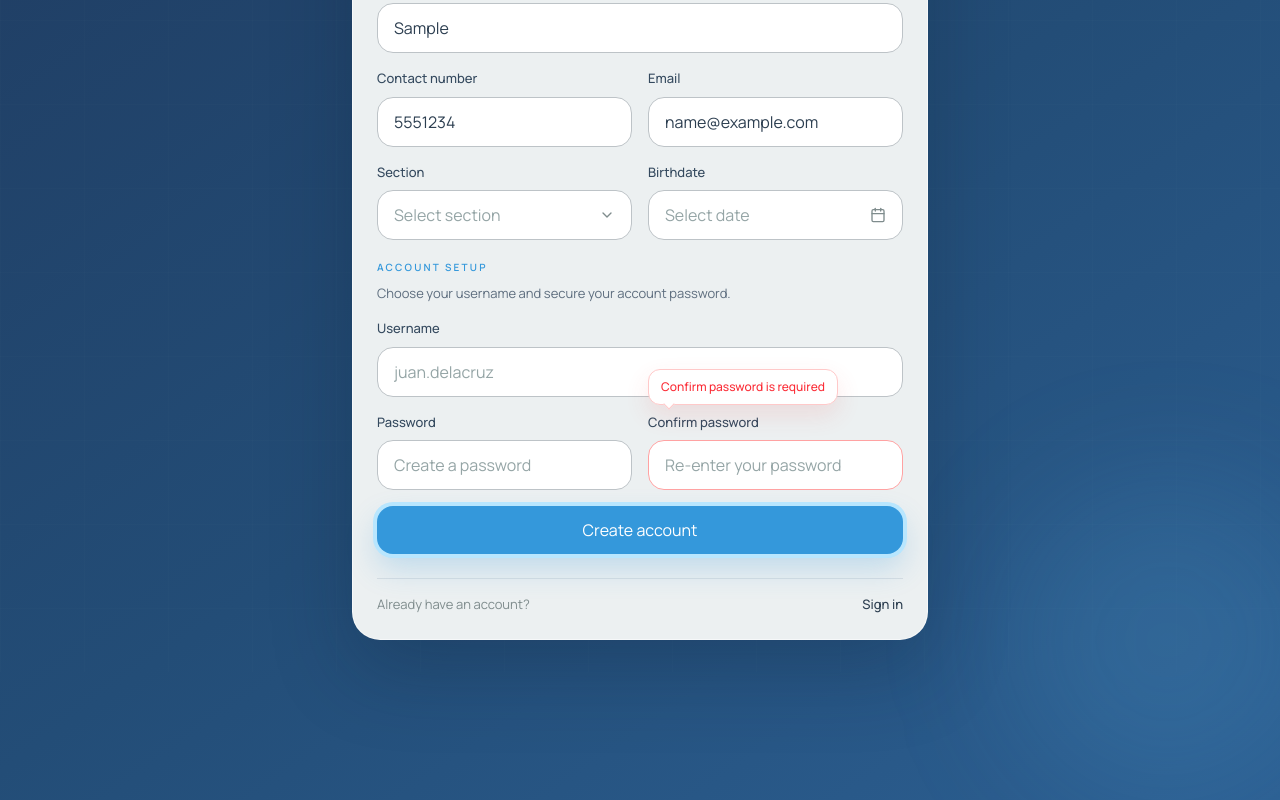
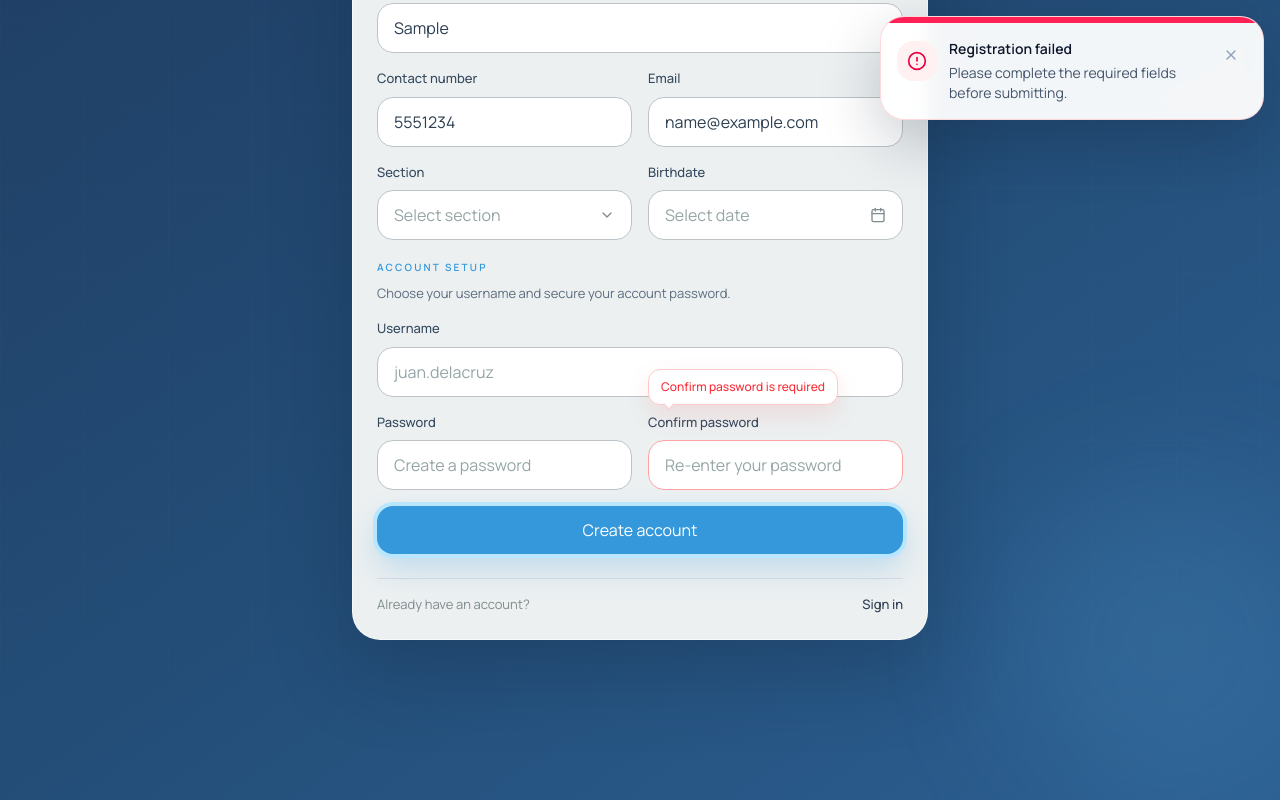
Before and after one commit to atong066/informatics, a React (Vite) app: page /register in a window 1280 px wide. Both pictures are taken after typing "Sample", "Sample", "Sample", "Sample", "5551234", "name@example.com" into the empty fields and a click on the button "Create account". Shown: the part 356-1156 px from the top of the page. Built offline with nearby package versions, Linux system fonts and the light colour scheme.

Commit message:
update reg form notif

```diff
--- /dev/null
+++ b/src/components/NotificationPopup.tsx
@@ -0,0 +1,89 @@
+import { useEffect } from 'react';
+import { FiAlertCircle, FiCheckCircle, FiX } from 'react-icons/fi';
+
+type NotificationPopupProps = {
+  open: boolean;
+  title: string;
+  message: string;
+  variant: 'success' | 'error';
+  onClose: () => void;
+};
+
+function NotificationPopup({
+  open,
+  title,
+  message,
+  variant,
+  onClose,
+}: NotificationPopupProps) {
+  useEffect(() => {
+    if (!open) {
+      return undefined;
+    }
+
+    const timeoutId = window.setTimeout(() => {
+      onClose();
+    }, 4000);
+
+    return () => {
+      window.clearTimeout(timeoutId);
+    };
+  }, [open, onClose]);
+
+  if (!open) {
+    return null;
+  }
+
+  const isSuccess = variant === 'success';
+
+  return (
+    <div className="pointer-events-none fixed right-4 top-4 z-50 w-[min(24rem,calc(100vw-2rem))]">
+      <div
+        className={`pointer-events-auto overflow-hidden rounded-3xl border shadow-[0_22px_60px_rgba(15,23,42,0.22)] backdrop-blur-sm ${
+          isSuccess
+            ? 'border-emerald-200/80 bg-white/95'
+            : 'border-rose-200/80 bg-white/95'
+        }`}
+        role="status"
+        aria-live="polite"
+      >
+        <div
+          className={`h-1.5 w-full ${
+            isSuccess ? 'bg-emerald-500' : 'bg-rose-500'
+          }`}
+        />
+        <div className="flex items-start gap-3 p-4">
+          <div
+            className={`mt-0.5 flex h-10 w-10 shrink-0 items-center justify-center rounded-2xl ${
+              isSuccess
+                ? 'bg-emerald-50 text-emerald-600'
+                : 'bg-rose-50 text-rose-600'
+            }`}
+          >
+            {isSuccess ? (
+              <FiCheckCircle className="h-5 w-5" />
+            ) : (
+              <FiAlertCircle className="h-5 w-5" />
+            )}
+          </div>
+
+          <div className="min-w-0 flex-1">
+            <p className="text-sm font-semibold text-slate-900">{title}</p>
+            <p className="mt-1 text-sm leading-5 text-slate-600">{message}</p>
+          </div>
+
+          <button
+            type="button"
+            onClick={onClose}
+            className="flex h-8 w-8 shrink-0 items-center justify-center rounded-full text-slate-400 transition hover:bg-slate-100 hover:text-slate-700"
+            aria-label="Close notification"
+          >
+            <FiX className="h-4 w-4" />
+          </button>
+        </div>
+      </div>
+    </div>
+  );
+}
+
+export default NotificationPopup;
--- a/src/pages/Register.tsx
+++ b/src/pages/Register.tsx
@@ -1,8 +1,9 @@
 import { useMutation } from '@tanstack/react-query';
-import { type ChangeEvent, type FormEvent, useState } from 'react';
+import { type ChangeEvent, type FormEvent, useCallback, useState } from 'react';
 import { Link } from 'react-router-dom';
 import CustomDatePicker from '../components/CustomDatePicker';
 import CustomSelect from '../components/CustomSelect';
+import NotificationPopup from '../components/NotificationPopup';
 
 const sectionOptions = [
   'DCS-B6',
@@ -32,6 +33,13 @@ type RegistrationError = Error & {
   fieldErrors?: FieldErrors;
 };
 
+type NotificationState = {
+  open: boolean;
+  title: string;
+  message: string;
+  variant: 'success' | 'error';
+};
+
 const initialForm: RegistrationForm = {
   lastName: '',
   firstName: '',
@@ -49,7 +57,19 @@ const initialForm: RegistrationForm = {
 function Register() {
   const [form, setForm] = useState<RegistrationForm>(initialForm);
   const [fieldErrors, setFieldErrors] = useState<FieldErrors>({});
-  const [successMessage, setSuccessMessage] = useState('');
+  const [notification, setNotification] = useState<NotificationState>({
+    open: false,
+    title: '',
+    message: '',
+    variant: 'success',
+  });
+
+  const closeNotification = useCallback(() => {
+    setNotification((current) => ({
+      ...current,
+      open: false,
+    }));
+  }, []);
 
   const registerMutation = useMutation({
     mutationFn: async (payload: Omit<RegistrationForm, 'confirmPassword'>) => {
@@ -86,10 +106,21 @@ function Register() {
     onSuccess: (data) => {
       setForm(initialForm);
       setFieldErrors({});
-      setSuccessMessage(data.message ?? 'User account created successfully');
+      setNotification({
+        open: true,
+        title: 'Registration successful',
+        message: data.message ?? 'User account created successfully',
+        variant: 'success',
+      });
     },
     onError: (error: RegistrationError) => {
       setFieldErrors(error.fieldErrors ?? {});
+      setNotification({
+        open: true,
+        title: 'Registration failed',
+        message: error.message || 'Please review the form details and try again.',
+        variant: 'error',
+      });
     },
   });
 
@@ -108,12 +139,12 @@ function Register() {
         : {}),
     }));
 
-    setSuccessMessage('');
+    closeNotification();
   }
 
   function handleSubmit(event: FormEvent<HTMLFormElement>) {
     event.preventDefault();
-    setSuccessMessage('');
+    closeNotification();
 
     const nextFieldErrors: FieldErrors = {};
 
@@ -128,6 +159,12 @@ function Register() {
         ...current,
         ...nextFieldErrors,
       }));
+      setNotification({
+        open: true,
+        title: 'Registration failed',
+        message: 'Please complete the required fields before submitting.',
+        variant: 'error',
+      });
       return;
     }
 
@@ -138,6 +175,14 @@ function Register() {
 
   return (
     <main className="relative min-h-screen overflow-hidden bg-[linear-gradient(145deg,_#1f3a5f_0%,_#234d77_55%,_#2c5f92_100%)] px-5 py-8 text-slate-900 sm:px-8">
+      <NotificationPopup
+        open={notification.open}
+        title={notification.title}
+        message={notification.message}
+        variant={notification.variant}
+        onClose={closeNotification}
+      />
+
       <div className="absolute inset-0 bg-[linear-gradient(rgba(255,255,255,0.04)_1px,transparent_1px),linear-gradient(90deg,rgba(255,255,255,0.04)_1px,transparent_1px)] bg-[size:84px_84px] opacity-30" />
       <div className="absolute left-[-8rem] top-[-6rem] h-72 w-72 rounded-full bg-[#3498db]/18 blur-3xl" />
       <div className="absolute bottom-[-8rem] right-[-3rem] h-80 w-80 rounded-full bg-[#5dade2]/14 blur-3xl" />
@@ -334,7 +379,7 @@ function Register() {
                   onChange={(value) => {
                     setForm((current) => ({ ...current, section: value }));
                     setFieldErrors((current) => ({ ...current, section: '' }));
-                    setSuccessMessage('');
+                    closeNotification();
                   }}
                   error={fieldErrors.section}
                   options={sectionOptions}
@@ -353,7 +398,7 @@ function Register() {
                   onChange={(value) => {
                     setForm((current) => ({ ...current, birthdate: value }));
                     setFieldErrors((current) => ({ ...current, birthdate: '' }));
-                    setSuccessMessage('');
+                    closeNotification();
                   }}
                   error={fieldErrors.birthdate}
                   placeholder="Select date"
@@ -447,12 +492,6 @@ function Register() {
               </label>
             </div>
 
-            {successMessage ? (
-              <p className="rounded-2xl border border-emerald-200 bg-emerald-50 px-4 py-3 text-sm text-emerald-700">
-                {successMessage}
-              </p>
-            ) : null}
-
             <button
               type="submit"
               disabled={registerMutation.isPending}
```
